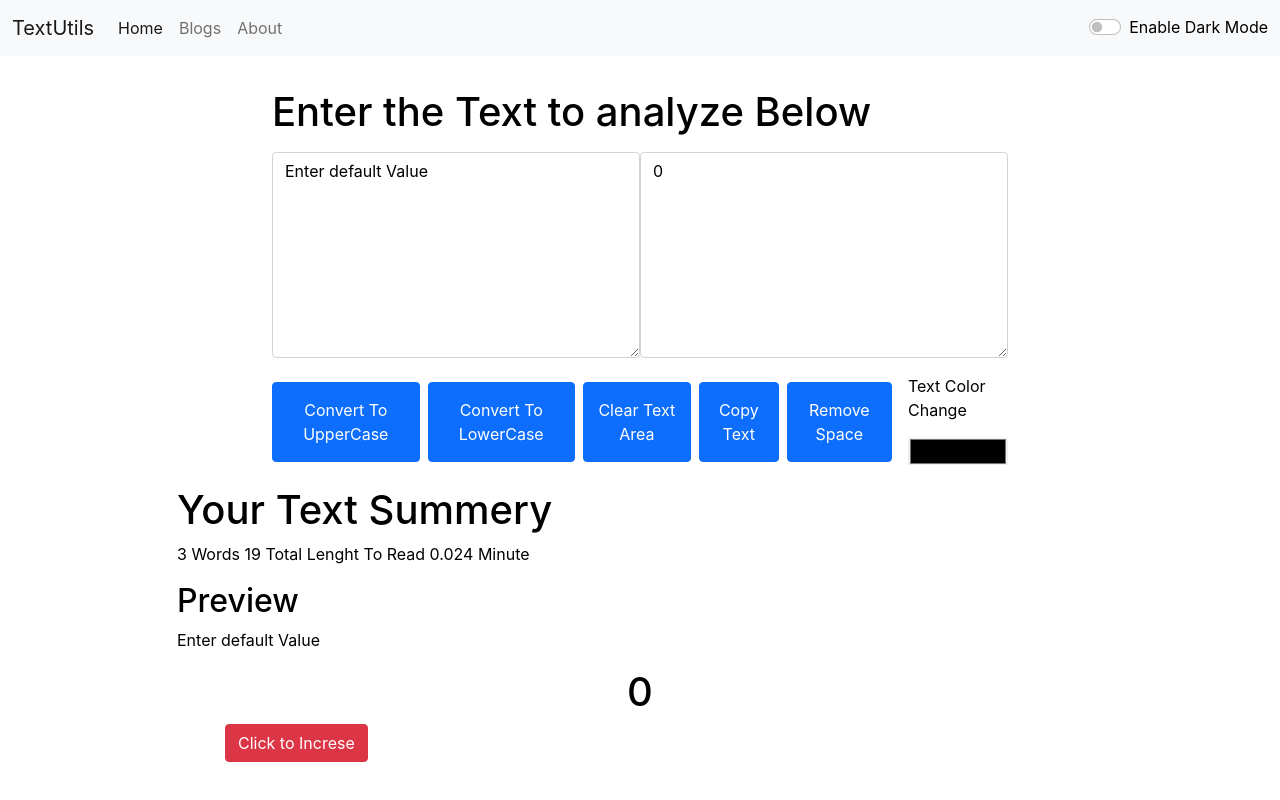
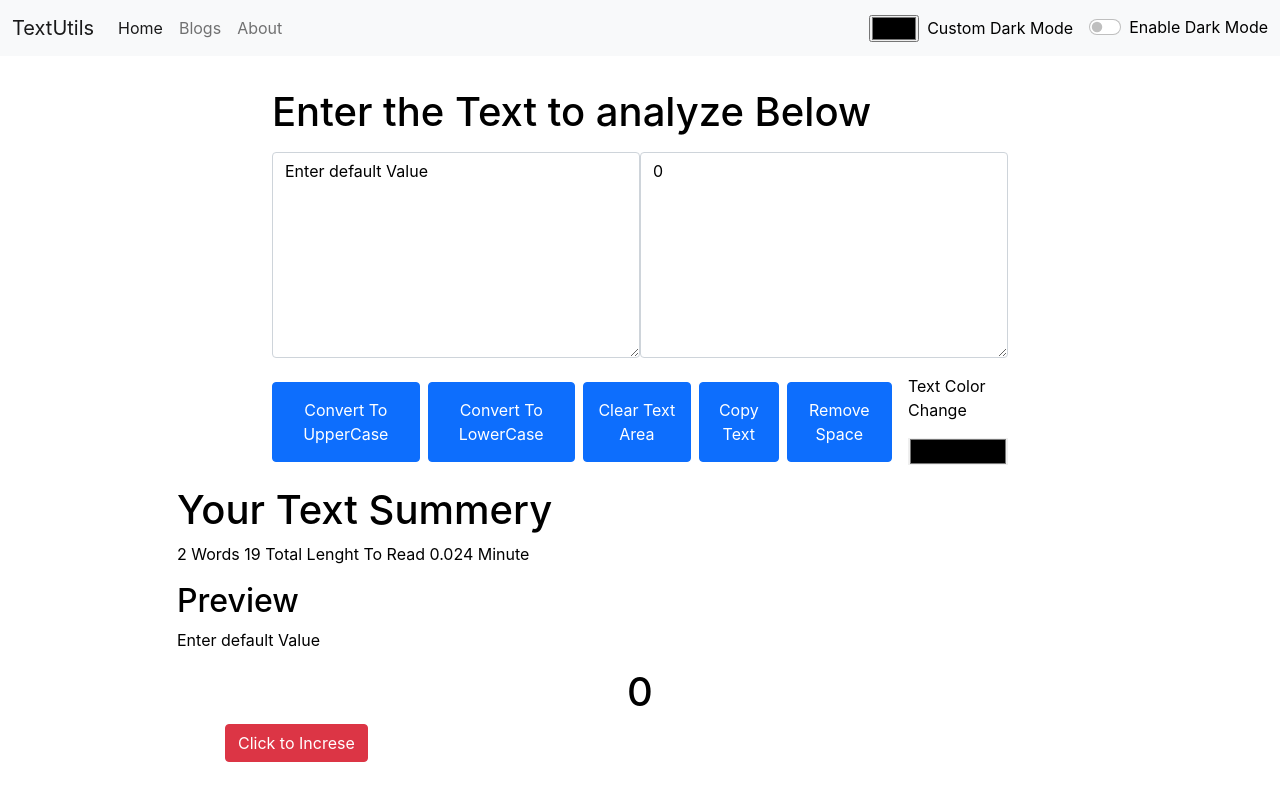
Before and after one commit to K-I-Nayeem-dev/React-practice, a React (Create React App) app: page / in a window 1280 px wide. Shown: the top 800 px of the page. Built offline with nearby package versions, Linux system fonts and the light colour scheme.

Commit message:
delete project

```diff
--- a/src/App.js
+++ b/src/App.js
@@ -2,6 +2,7 @@ import './App.css';
 import Navbar from './components/Navbar';
 import TextNodes from './components/TextNodes';
 import About from './components/About';
+import Alert from './components/Alert';
 import React,{useState} from 'react'
 
 
@@ -14,25 +15,38 @@ function App() {
     if(mode === 'light'){
       setMode('dark');
       setdarkText('Enable Light Mode');
-      document.body.style.backgroundColor = 'black';
+      document.body.style.backgroundColor = "black";
+      showAlert('Dark Mode Enable', 'success');
     }
     else{
       setMode('light');
       setdarkText('Enable Dark Mode');
-      document.body.style.backgroundColor = 'white';
+      document.body.style.backgroundColor = "white";
+      showAlert('Light Mode Enable', 'success');
     }
   }
 
+  const [alert, setAlert] = useState(null);
+
+  const showAlert = (message, type)=>{
+    setAlert({
+      msg : message,
+      typ : type,
+    })
+
+    setTimeout(() => {
+      setAlert(null);
+    }, 1500);
+
+  }
 
   return (
     <>
       {/* <Navbar/> */}
       <Navbar title='TextUtils' home='Home' links='Blogs' about='About' search={'Search'} mode={mode} toggleMode={toggleMode} darkText={darkText}/>
-
-      <TextNodes heading={'Enter the Text to analyze Below'} mode={mode}/>
-
+      <Alert alert={alert} />
+      <TextNodes heading={'Enter the Text to analyze Below'} mode={mode} showAlert={showAlert} />
       <About/>
-
     </>
   );
 }
--- /dev/null
+++ b/src/components/Alert.js
@@ -0,0 +1,23 @@
+import React from 'react'
+
+function Alert(props) {
+
+    const capitalize = (word)=>{
+        let lower = word.toLowerCase();
+        return lower.charAt(0).toUpperCase() + lower.slice(1);
+    }
+
+    return (
+        props.alert &&  <div className="container">
+            <div className="row d-flex justify-content-center text-center">
+                <div className="col-lg-8">
+                    <div class={`alert alert-${props.alert.typ} alert-dismissible fade show mt-1 text-center" role="alert`}>
+                        <strong>{capitalize(props.alert.typ)} : </strong> {props.alert.msg}
+                    </div>
+                </div>
+            </div>
+        </div>
+    )
+}
+
+export default Alert
--- a/src/components/Navbar.js
+++ b/src/components/Navbar.js
@@ -4,6 +4,18 @@ import PropTypes from 'prop-types';
 
 
 function Navbar(props) {
+
+    // const [color, setColor] = useState('light');
+
+    // const bg_color = ()=>{
+    //     if(color === 'light'){
+    //         setColor(document.getElementById('bgc_color').value)
+    //     }
+    //     else{
+    //         setColor()
+    //     }
+
+    // }
     return (
         <div>
             <nav className={`navbar navbar-expand-lg navbar-${props.mode} bg-${props.mode}`}>
@@ -15,19 +27,23 @@ function Navbar(props) {
             <div className="collapse navbar-collapse" id="navbarSupportedContent">
             <ul className="navbar-nav me-auto mb-2 mb-lg-0">
                 <li className="nav-item">
-                <a className="nav-link active" aria-current="page" href="/">{props.home}</a>
+                    <a className="nav-link active" aria-current="page" href="/">{props.home}</a>
                 </li>
                 <li className="nav-item">
-                <a className="nav-link" href="/">{props.links}</a>
+                    <a className="nav-link" href="/">{props.links}</a>
                 </li>
                 <li className="nav-item">
-                <a className="nav-link" href="/">{props.about}</a>
+                    <a className="nav-link" href="/">{props.about}</a>
                 </li>
             </ul>
             {/* <form className="d-flex">
                 <input className="form-control me-2" type="search" placeholder="Search" aria-label="Search"/>
                 <button className="btn btn-outline-success" type="submit">{props.search}</button>
             </form> */}
+            <div className='me-3 d-flex align-items-center'>
+                <input className='me-2'  type="color" name="" id="bgc_color" />
+                <label style={{ color: props.mode === 'light' ? 'black' : 'white' }}  htmlFor="#">Custom Dark Mode</label>
+            </div>
             <div className="form-check form-switch">
                 <input className="form-check-input" onClick={props.toggleMode} type="checkbox" role="switch" id="flexSwitchCheckDefault"/>
                 <label className="form-check-label" style={{ color: props.mode === 'light' ? 'black' : 'white' }} htmlFor="flexSwitchCheckDefault">{props.darkText}</label>
--- a/src/components/TextNodes.js
+++ b/src/components/TextNodes.js
@@ -16,10 +16,12 @@ function TextNodes(props) {
 
     const handelOnClick = ()=>{
         setText(text.toUpperCase());
+        props.showAlert('Text Covert to UpperCase', 'success');
     }
 
     const handelLoClick = ()=>{
         setText(text.toLowerCase());
+        props.showAlert('Text Covert to LowerCase', 'success');
     }
 
     const handelOnChange = (event)=>{
@@ -28,6 +30,7 @@ function TextNodes(props) {
 
     const clearTextArea = ()=>{
         setText('');
+        props.showAlert('Clear Text Area', 'success');
     }
     // const boldText = ()=>{
     //    let button = document.querySelectorAll('textarea')[0];
@@ -39,6 +42,7 @@ function TextNodes(props) {
         let color = event.target.value;
         // let textarea = document.querySelectorAll('textarea')[0].value;
         setText(color);
+        props.showAlert('Light Mode Enable', 'success');
     }
 
     const handleCopy = (event)=>{
@@ -46,11 +50,13 @@ function TextNodes(props) {
         // let textarea = document.querySelectorAll('textarea')[0].value;
         text.select();
         navigator.clipboard.writeText(text.value);
+        props.showAlert('Copy Clipboard', 'success');
     }
 
     const removeSpace = ()=>{
         let newText = text.split(/[ ]+/);
         setText(newText.join(' '));
+        props.showAlert('Remove Space From', 'success');
     }
 
     return (
@@ -60,7 +66,7 @@ function TextNodes(props) {
                     <div className="mb-3">
                         <h1 className='mb-3' style={{ color: props.mode === 'light'? 'black': 'white' }}>{props.heading}</h1>
                         <div className='d-flex justify-content-center'>
-                            <textarea style={{ color: props.mode === 'light'? 'black': 'white', backgroundColor: props.mode === 'light'? 'white': 'black'}} type="text" onChange={handelOnChange} value={text} rows='8' id='myBox' className="form-control" aria-describedby="emailHelp"/>
+                            <textarea  style={{ color: props.mode === 'light'? 'black': 'white', backgroundColor: props.mode === 'light'? 'white': 'black'}} type="text" onChange={handelOnChange} value={text} rows='8' id='myBox' className="form-control" aria-describedby="emailHelp"/>
                             <textarea style={{ color: props.mode === 'light'? 'black': 'white', backgroundColor: props.mode === 'light'? 'white': 'black' }} type="text" onChange={Counting} value={count} rows='8' className="form-control"/>
                         </div>
                     </div>
@@ -83,7 +89,7 @@ function TextNodes(props) {
             <div className="row d-flex justify-content-center">
                 <div className="col-lg-10">
                     <h1 style={{ color: props.mode === 'light'? 'black': 'white' }}>Your Text Summery</h1>
-                    <p style={{ color: props.mode === 'light'? 'black': 'white' }}>{text.split(' ').length} Words {text.length} Total Lenght To Read {0.008 * text.split(" ").length} Minute</p>
+                    <p style={{ color: props.mode === 'light'? 'black': 'white' }}>{(text.split(' ').length)-1} Words {text.length} Total Lenght To Read {0.008 * text.split(" ").length} Minute</p>
                     <h2 style={{ color: props.mode === 'light'? 'black': 'white' }}>Preview</h2>
                     <p style={{ color: props.mode === 'light'? 'black': 'white' }}>{text.length > 0 ? text : 'Enter Some Value to Preview'}</p>
                 </div>
```
Also changed, not shown: module2.mjs (line endings or trailing spaces).
